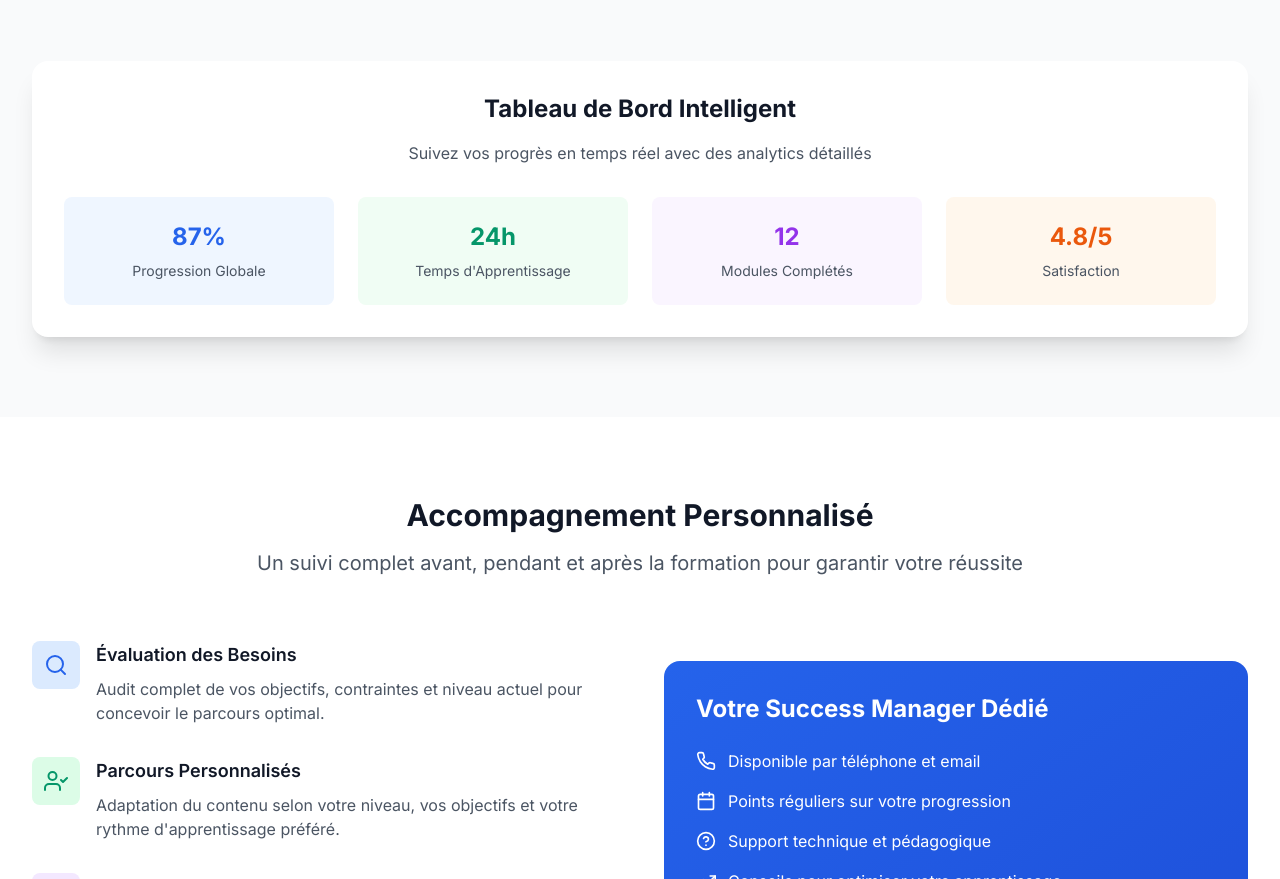
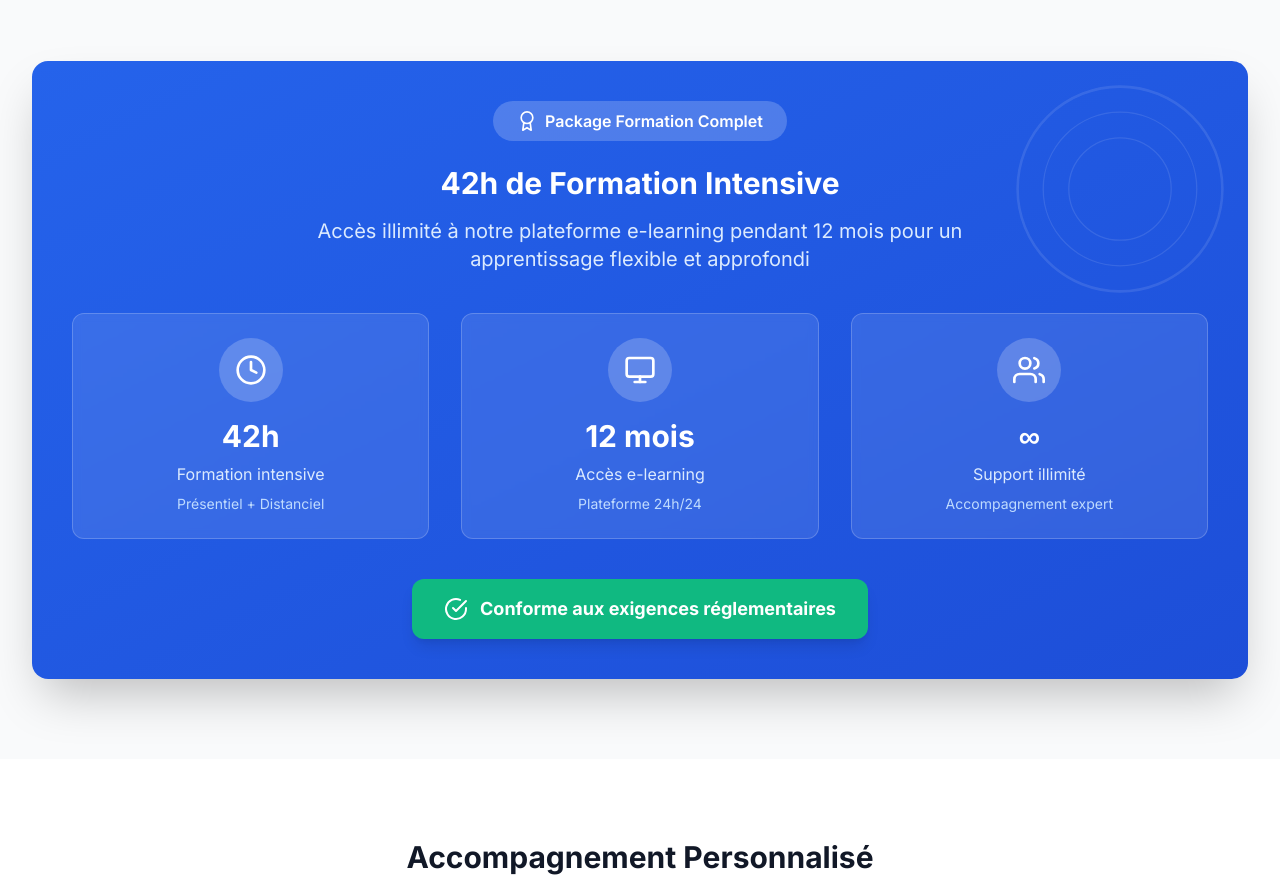
Before and after one commit to YacineB2/HELLOFORMA, a website: page methodes.html in a window 1280 px wide. Shown: the part 3341-4220 px from the top of the page. Drawn offline with nearby package versions, Linux system fonts and the light colour scheme.

Commit message:
Remplacement du tableau de bord par section formation 42h + e-learning 12 mois avec design premium

```diff
--- a/methodes.html
+++ b/methodes.html
@@ -530,29 +530,63 @@
                 </div>
             </div>
 
-            <!-- Analytics Dashboard Preview -->
-            <div class="mt-16 bg-white rounded-2xl shadow-xl p-8" data-aos="fade-up">
-                <div class="text-center mb-8">
-                    <h3 class="text-2xl font-bold text-gray-900 mb-4">Tableau de Bord Intelligent</h3>
-                    <p class="text-gray-600">Suivez vos progrès en temps réel avec des analytics détaillés</p>
+            <!-- Formation Package Highlight -->
+            <div class="mt-16 bg-gradient-to-br from-helloforma-blue to-helloforma-dark rounded-2xl shadow-2xl p-10 text-white relative overflow-hidden" data-aos="fade-up">
+                <!-- Motif de fond décoratif -->
+                <div class="absolute top-0 right-0 w-64 h-64 opacity-10">
+                    <svg viewBox="0 0 200 200" class="w-full h-full">
+                        <circle cx="100" cy="100" r="80" fill="none" stroke="currentColor" stroke-width="2"/>
+                        <circle cx="100" cy="100" r="60" fill="none" stroke="currentColor" stroke-width="1"/>
+                        <circle cx="100" cy="100" r="40" fill="none" stroke="currentColor" stroke-width="1"/>
+                    </svg>
                 </div>
 
-                <div class="grid md:grid-cols-4 gap-6">
-                    <div class="text-center p-6 bg-blue-50 rounded-lg">
-                        <div class="text-2xl font-bold text-helloforma-blue mb-2">87%</div>
-                        <div class="text-sm text-gray-600">Progression Globale</div>
+                <div class="relative z-10">
+                    <div class="text-center mb-10">
+                        <div class="inline-flex items-center bg-white/20 rounded-full px-6 py-2 mb-6">
+                            <i data-feather="award" class="w-5 h-5 mr-2"></i>
+                            <span class="font-semibold">Package Formation Complet</span>
+                        </div>
+                        <h3 class="text-3xl font-bold mb-4">42h de Formation Intensive</h3>
+                        <p class="text-xl text-blue-100 max-w-2xl mx-auto">
+                            Accès illimité à notre plateforme e-learning pendant 12 mois pour un apprentissage flexible et approfondi
+                        </p>
                     </div>
-                    <div class="text-center p-6 bg-green-50 rounded-lg">
-                        <div class="text-2xl font-bold text-helloforma-accent mb-2">24h</div>
-                        <div class="text-sm text-gray-600">Temps d'Apprentissage</div>
+
+                    <div class="grid md:grid-cols-3 gap-8">
+                        <div class="text-center bg-white/10 backdrop-blur-sm rounded-xl p-6 border border-white/20">
+                            <div class="w-16 h-16 bg-white/20 rounded-full flex items-center justify-center mx-auto mb-4">
+                                <i data-feather="clock" class="w-8 h-8"></i>
+                            </div>
+                            <div class="text-3xl font-bold mb-2">42h</div>
+                            <div class="text-blue-100">Formation intensive</div>
+                            <div class="text-sm text-blue-200 mt-2">Présentiel + Distanciel</div>
+                        </div>
+
+                        <div class="text-center bg-white/10 backdrop-blur-sm rounded-xl p-6 border border-white/20">
+                            <div class="w-16 h-16 bg-white/20 rounded-full flex items-center justify-center mx-auto mb-4">
+                                <i data-feather="monitor" class="w-8 h-8"></i>
+                            </div>
+                            <div class="text-3xl font-bold mb-2">12 mois</div>
+                            <div class="text-blue-100">Accès e-learning</div>
+                            <div class="text-sm text-blue-200 mt-2">Plateforme 24h/24</div>
+                        </div>
+
+                        <div class="text-center bg-white/10 backdrop-blur-sm rounded-xl p-6 border border-white/20">
+                            <div class="w-16 h-16 bg-white/20 rounded-full flex items-center justify-center mx-auto mb-4">
+                                <i data-feather="users" class="w-8 h-8"></i>
+                            </div>
+                            <div class="text-3xl font-bold mb-2">∞</div>
+                            <div class="text-blue-100">Support illimité</div>
+                            <div class="text-sm text-blue-200 mt-2">Accompagnement expert</div>
+                        </div>
                     </div>
-                    <div class="text-center p-6 bg-purple-50 rounded-lg">
-                        <div class="text-2xl font-bold text-purple-600 mb-2">12</div>
-                        <div class="text-sm text-gray-600">Modules Complétés</div>
-                    </div>
-                    <div class="text-center p-6 bg-orange-50 rounded-lg">
-                        <div class="text-2xl font-bold text-orange-600 mb-2">4.8/5</div>
-                        <div class="text-sm text-gray-600">Satisfaction</div>
+
+                    <div class="mt-10 text-center">
+                        <div class="inline-flex items-center bg-emerald-500 text-white px-8 py-4 rounded-xl font-bold text-lg shadow-lg">
+                            <i data-feather="check-circle" class="w-6 h-6 mr-3"></i>
+                            Conforme aux exigences réglementaires
+                        </div>
                     </div>
                 </div>
             </div>
```
